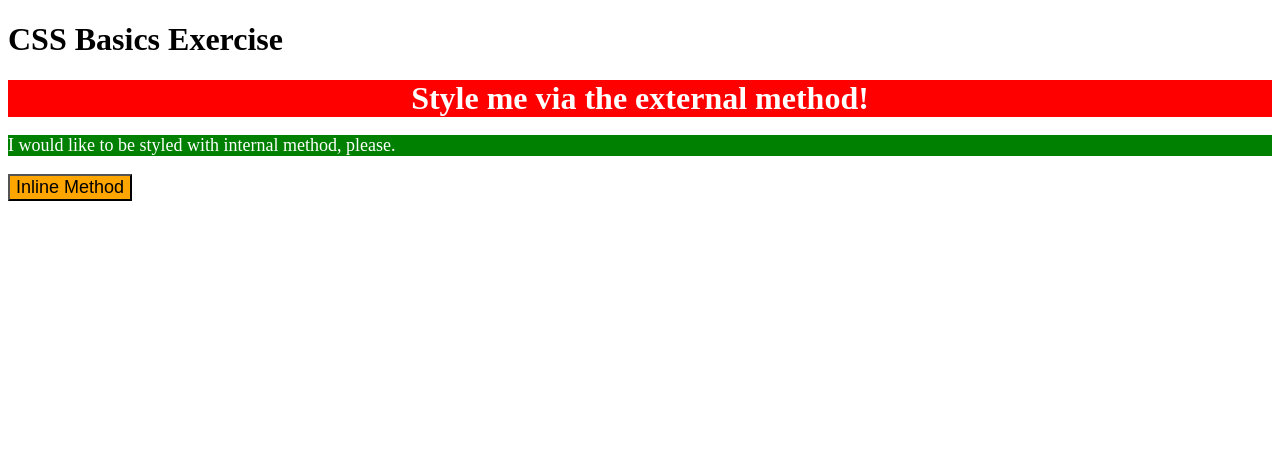
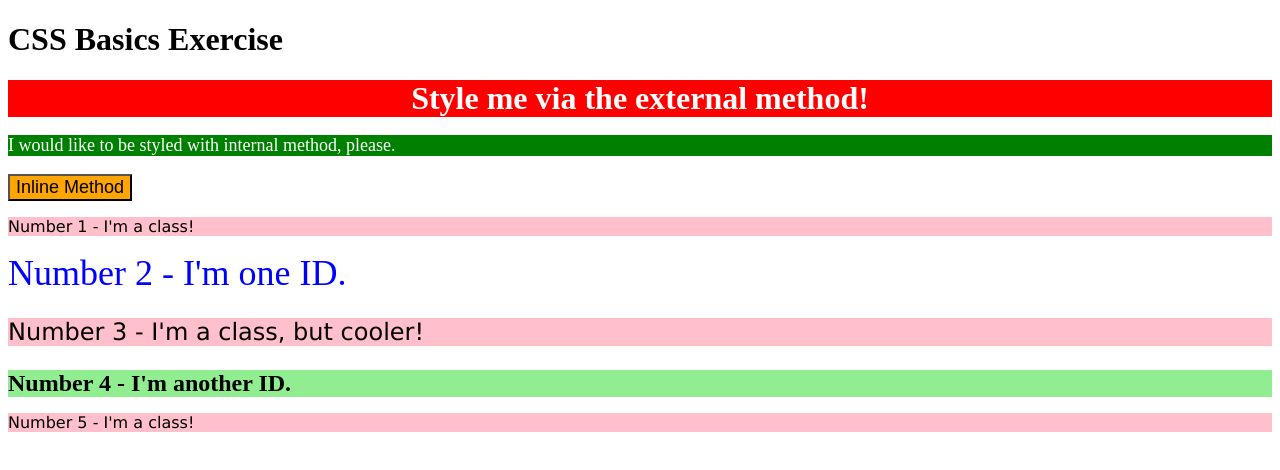
Before and after one commit to TeddyTheKing/css_basic_exercises, a plain HTML site: page index.html in a window 1280 px wide. Drawn offline with Linux system fonts and the light colour scheme.

Commit message:
Finish exercise 02

```diff
--- a/css/styles.css
+++ b/css/styles.css
@@ -1,7 +1,32 @@
-div {
+/* Exercise 01 */
+#a {
     background-color: red;
     color: white;
     font-size: 32px;
     text-align: center;
     font-weight: bold;
 }
+#aa {
+    background-color: green;
+    color: white;
+    font-size: 18px;
+ }
+/* Exercise 02 */
+ .odd {
+    background-color: pink;
+    font-family: Verdana, "DejaVu Sans", sans-serif;
+ }
+
+#nd {
+   color: blue;
+   font-size: 36px;
+}
+
+.rd-th {
+    font-size: 24px;
+}
+
+#th {
+    background-color: lightgreen;
+    font-weight: bold;
+}
--- a/index.html
+++ b/index.html
@@ -7,16 +7,17 @@
     </head>
 
     <body>
+    <!-- Exercise 01-->
         <h1>CSS Basics Exercise</h1>
-        <div>Style me via the external method!</div>
-        <p>I would like to be styled with internal method, please.</p>
-            <style>
-                p {
-                   background-color: green;
-                   color: white;
-                   font-size: 18px;
-                }
-            </style>
+        <div id="a">Style me via the external method!</div>
+        <p id="aa">I would like to be styled with internal method, please.</p>
         <button style="background-color: orange; font-size: 18px;">Inline Method</button>
+    <!-- Exercise 02-->
+        <p class="odd">Number 1 - I'm a class!</p>
+        <div id="nd">Number 2 - I'm one ID.</div>
+        <p class="odd rd-th">Number 3 - I'm a class, but cooler!</p>
+        <div id="th" class="rd-th">Number 4 - I'm another ID.</div>
+        <p class="odd">Number 5 - I'm a class!</p>
+
     </body>
 </html>
```
